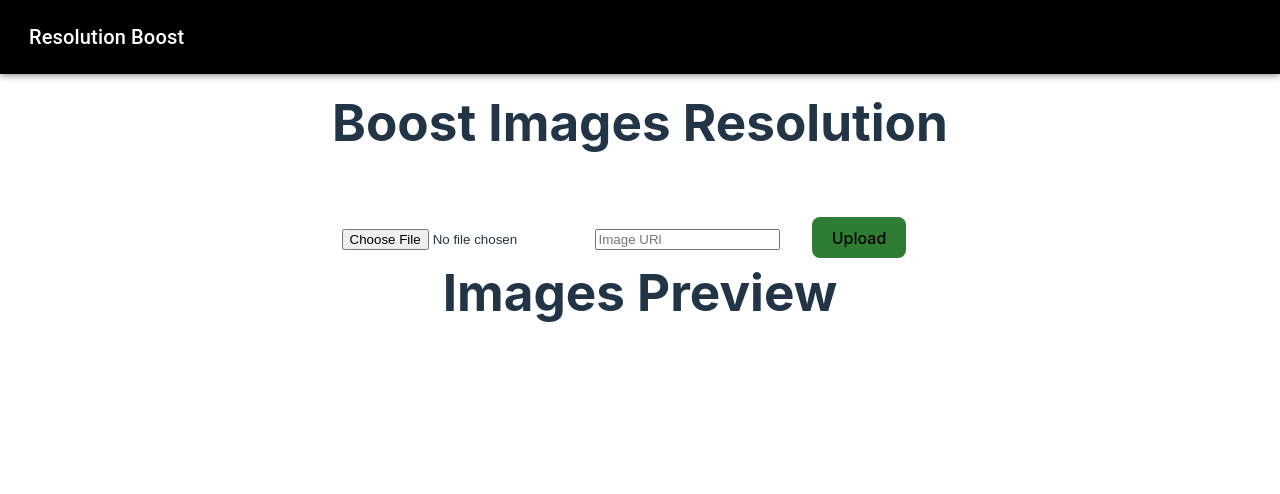
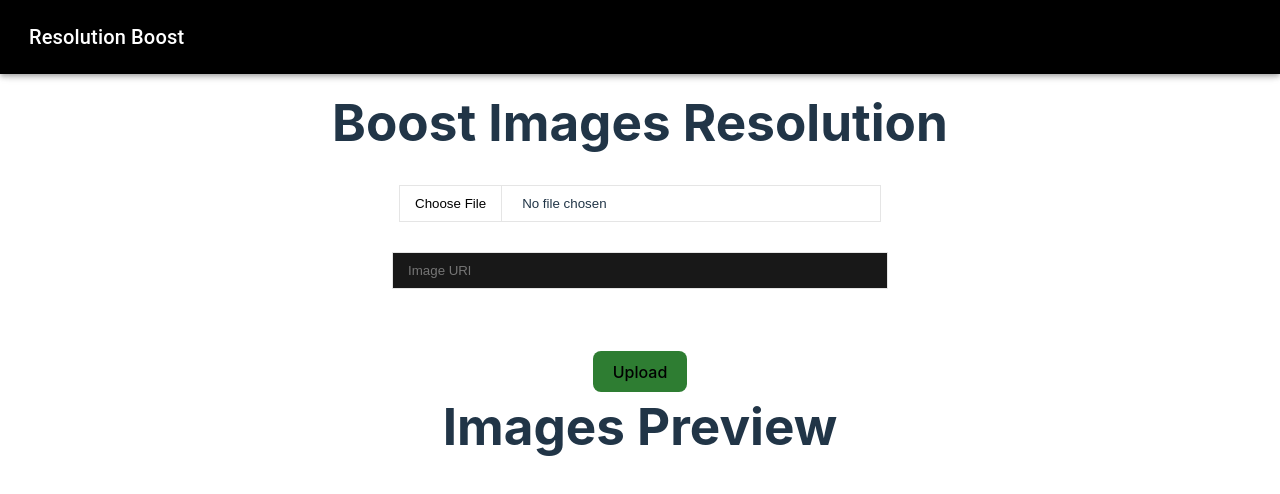
Before and after one commit to osamasayd/hires-React, a React (Vite) app: page / in a window 1280 px wide. Shown: the top 494 px of the page. Built offline with nearby package versions, Linux system fonts and the light colour scheme.

Commit message:
set some css code

```diff
--- a/src/Components/UploadAndDisplayImage.css
+++ b/src/Components/UploadAndDisplayImage.css
@@ -15,3 +15,39 @@
 .rmvBtn{
     background-color: #d32f2f;
 }
+
+.input_container {
+    position:relative;
+    border: 1px solid #e5e5e5;
+    width: 30rem;
+  }
+
+  input[type=file]::file-selector-button {
+    background-color: #ffffff;
+    color: #000000;
+    border: 0px;
+    border-right: 1px solid #e5e5e5;
+    padding: 10px 15px;
+    margin-right: 20px;
+    transition: .5s;
+  }
+
+  input[type=file]::file-selector-button:hover {
+    background-color: #000000;
+    color: #ffffff;
+    border: 0px;
+    border-right: 1px solid #e5e5e5;
+  }
+
+  input[type=text] {
+    display:block;
+    width: 29rem;
+    border: 1px solid #e5e5e5;
+    background-color: #181818;
+    color: #ffffff;
+    border-right: 1px solid #e5e5e5;
+    padding: 10px 15px;
+    margin: 30px;
+    margin-left: auto;
+    margin-right: auto;
+  }
```
